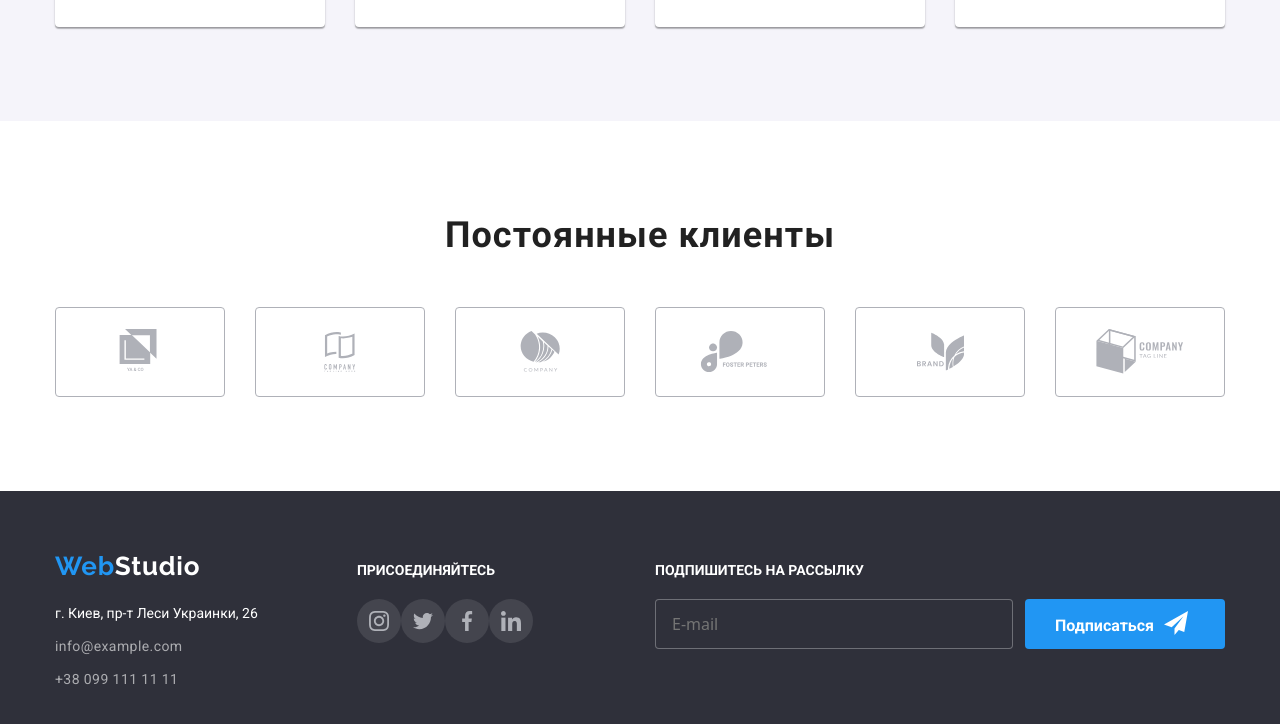
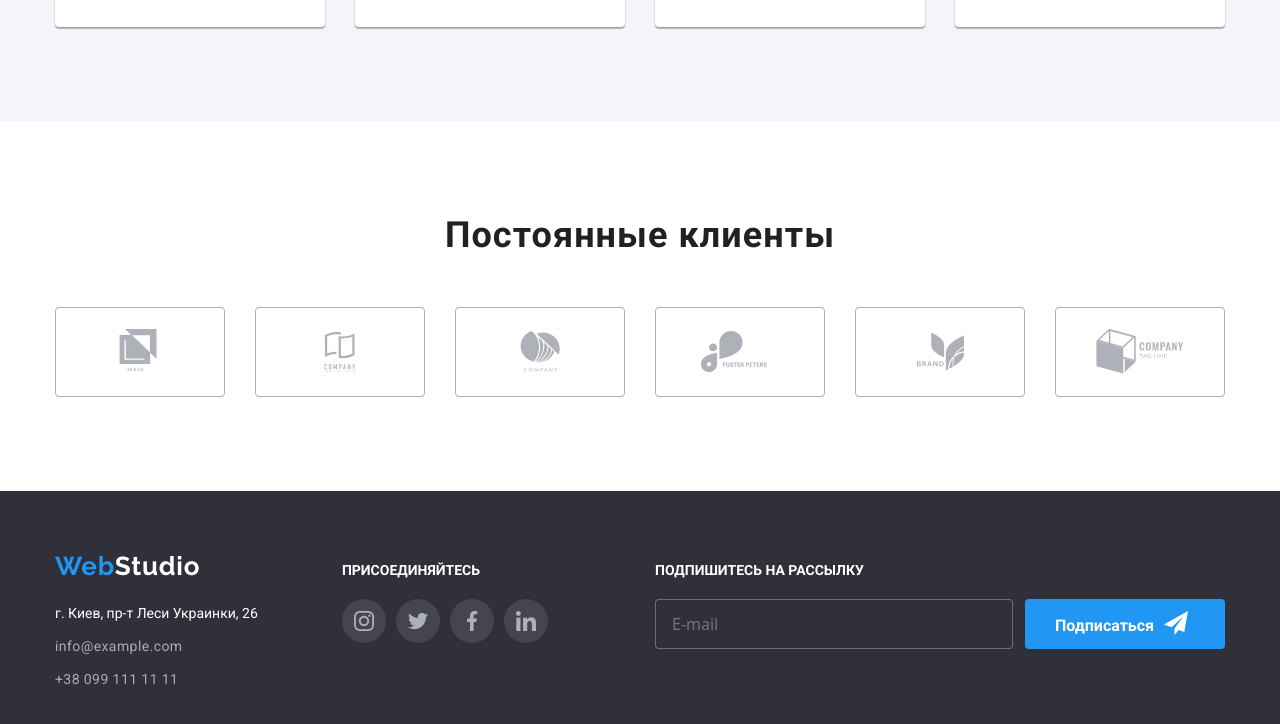
Before and after one commit to nkpn/goit-markup-hw-07, a plain HTML site: page index.html in a window 1280 px wide. Shown: the part 2197-2921 px from the top of the page. Drawn offline with nearby package versions, Linux system fonts and the light colour scheme.

Commit message:
margin for icons

```diff
--- a/SASS/components/_footer.scss
+++ b/SASS/components/_footer.scss
@@ -151,6 +151,10 @@
         margin-right: 10px;
     }
 
+    .social-items:not(:last-child){
+        margin-right: 10px;
+    }
+
     .master-links{
         display: flex;
         align-items: center;
```
Also changed, not shown: css/main.css, css/main.min.css, 2 other files.
